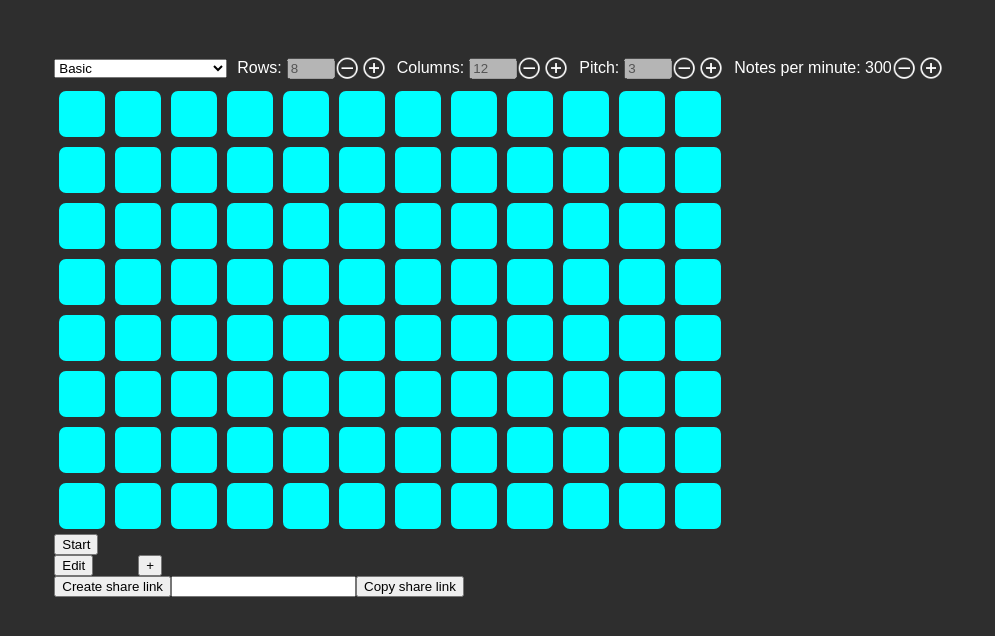
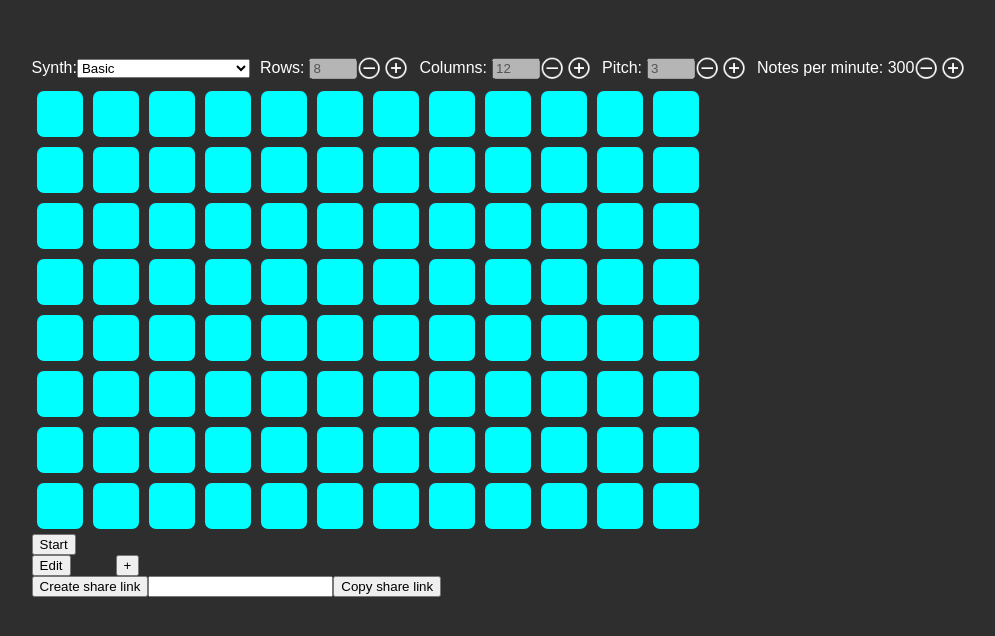
Before and after one commit to hinriksnaer/Loopdy, a React (Create React App) app: page / in a window 1280 px wide. Shown: the top 636 px of the page, without its empty margins (136-1131 px from the left). Built offline with nearby package versions, Linux system fonts and the light colour scheme.

Commit message:
documentation and tweaks to settingsboard

```diff
--- a/src/View/BoardSettings.js
+++ b/src/View/BoardSettings.js
@@ -6,7 +6,18 @@ class BoardSettings extends Component {
 
   static propTypes = {
     playbackPlayer: PropTypes.object,
+    alterSpeed: PropTypes.func,
+    alterEigth: PropTypes.func,
+    alterCols: PropTypes.func,
+    alterRows: PropTypes.func
   }
+
+  // states
+  // speed: current speed on settings
+  // rows: current row on settings
+  // cols: current col on settings
+  // eigth: current eigth on settings
+  // instrument: current instrument on settings
 
   componentWillMount() {
     const { playbackPlayer } = this.props;
@@ -39,6 +50,7 @@ class BoardSettings extends Component {
     }
   }
 
+  // Called to handle when the speed is changed
   handleSpeedChange = (change) => {
     let { speed } = this.state;
     let { alterSpeed } = this.props;
@@ -50,6 +62,7 @@ class BoardSettings extends Component {
     }
   }
 
+  // called to handle when the pitch is changed
   handlePitchChange = (newPitch) => {
     if (newPitch < 0 || newPitch > 7) return;
     let { alterEigth } = this.props;
@@ -57,12 +70,14 @@ class BoardSettings extends Component {
     alterEigth(newPitch);
   }
 
+  // called to handle when the instrument is changed
   handleInstrumentChange = (event) => {
     const { playbackPlayer } = this.props;
     playbackPlayer.setInstrument(event.target.value);
     this.setState({ instrument: event.target.value });
   }
 
+  // called to handle when the row is changed
   applyRowChange = (newRows) => {
     if (newRows < 1 || newRows > 12) return;
     this.setState({ rows: Number(newRows) });
@@ -72,6 +87,7 @@ class BoardSettings extends Component {
     }
   }
 
+  // called to handle when the col is changed
   applyColumnChange = (newCols) => {
     if (newCols < 1 || newCols > 20) return;
     this.setState({ cols: Number(newCols) });
@@ -85,6 +101,7 @@ class BoardSettings extends Component {
     return (
       <div className="MenuContainer">
         <div className="InputContainer">
+          <label>Synth:
             <select value={instrument} onChange={this.handleInstrumentChange}>
               <option value="basic">Basic</option>
               <option value="fm">FM</option>
@@ -92,6 +109,7 @@ class BoardSettings extends Component {
               <option value="mono">Mono (WARNING LOUD)</option>
               <option value="pluck">Pluck</option>
             </select>
+          </label>
         </div>
         <div className="InputContainer">
           <label>Rows:<input type="number" value={this.state.rows} disabled={'true'}></input></label>
```
Lines whose indentation alone changed are shown as unchanged.
